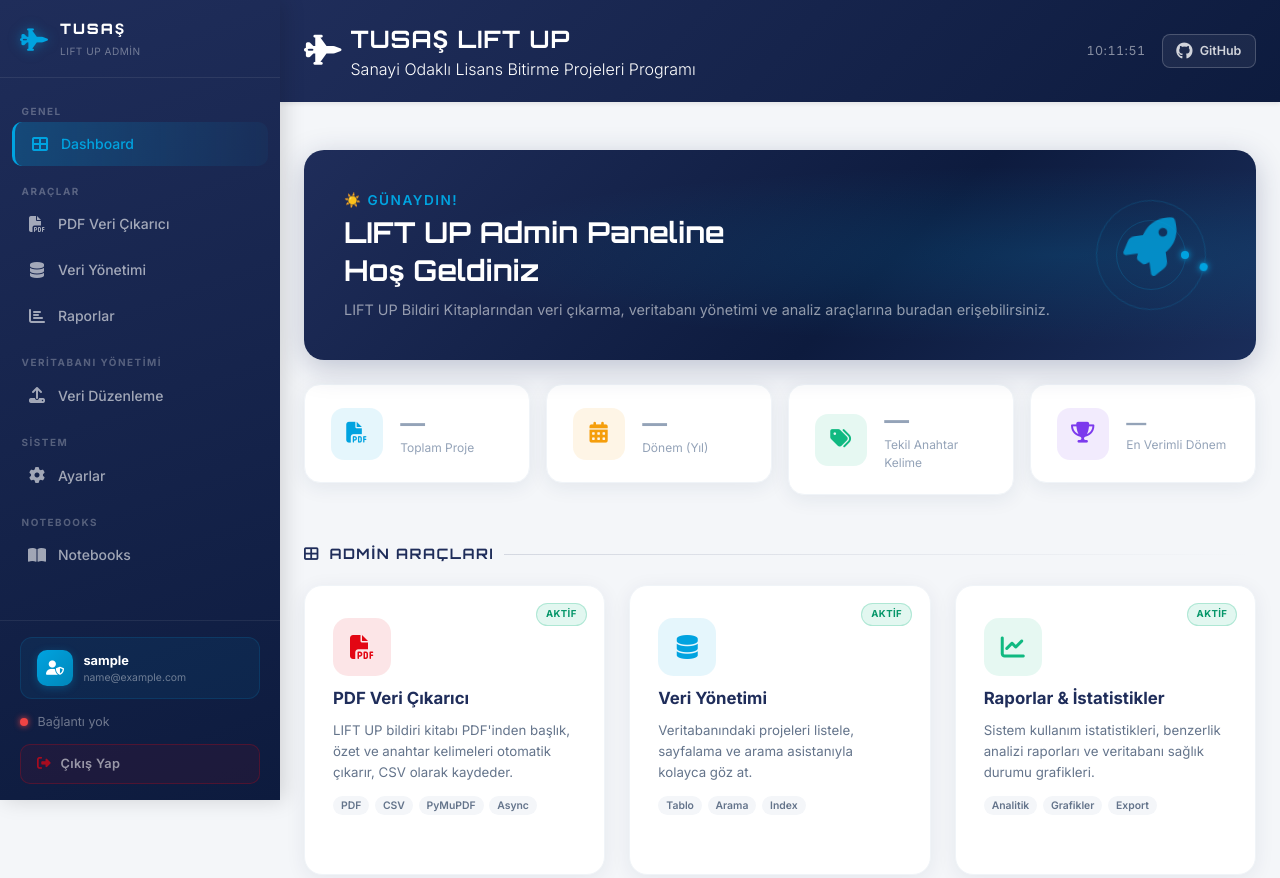
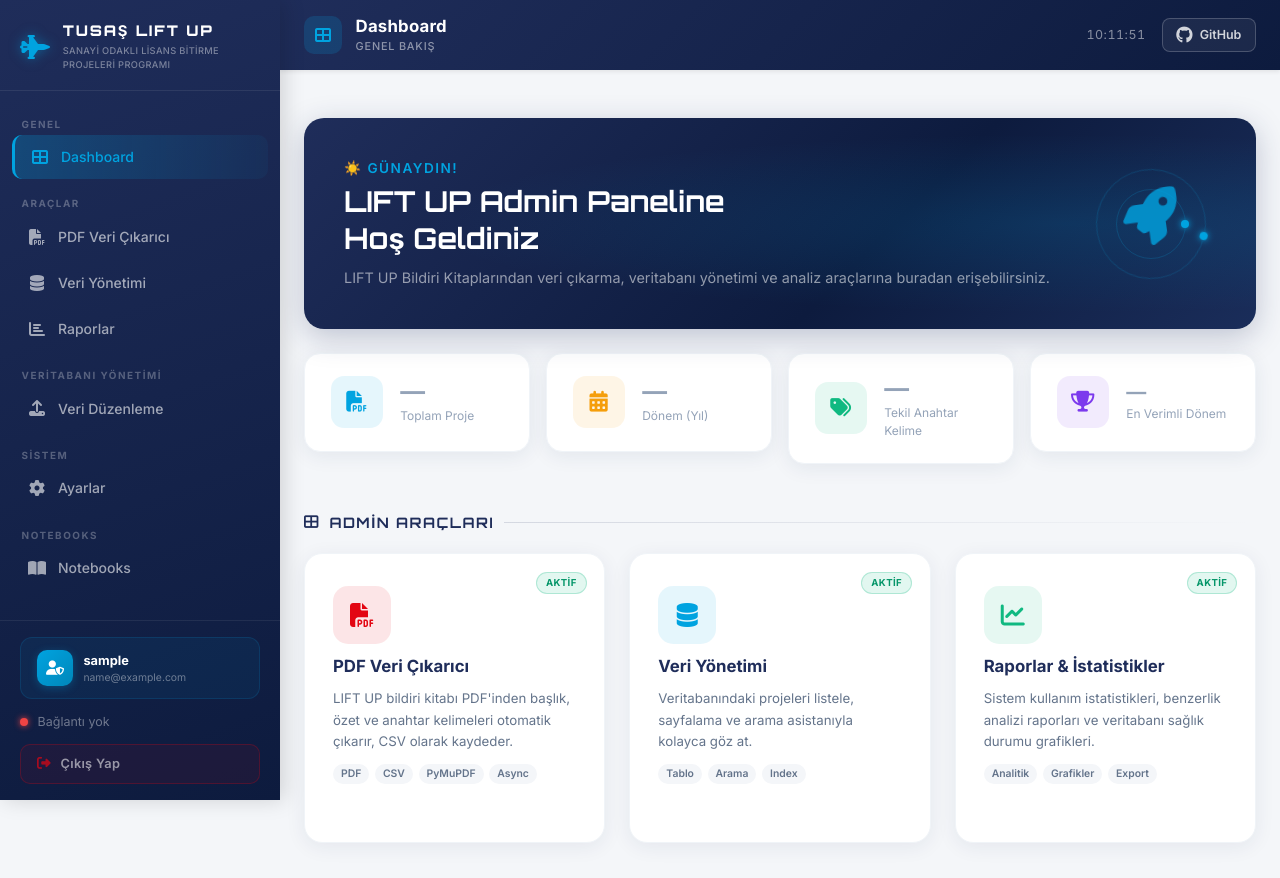
Before and after one commit to ensarakbas77/LIFT-UP-Project-Similarity-Analysis, a plain HTML site: page admin_dashboard/frontend/dashboard/index.html in a window 1280 px wide. Shown: the top 878 px of the page. Drawn offline with nearby package versions, Linux system fonts and the light colour scheme; files that its build step writes are made by us from their sources; no server answers; sample sign-in values are in the browser's storage; files whose address does not match are found by name.

Commit message:
feat: admin_dashboard sidebar updated, tools name added in the navbar

```diff
--- a/admin_dashboard/frontend/dashboard/index.html
+++ b/admin_dashboard/frontend/dashboard/index.html
@@ -24,8 +24,8 @@
             <a href="/dashboard" class="sidebar-drawer-brand">
                 <i class="fas fa-fighter-jet"></i>
                 <div class="sidebar-drawer-brand-text">
-                    <span class="brand-main">TUSAŞ</span>
-                    <span class="brand-sub">LIFT UP Admin</span>
+                    <span class="brand-main">TUSAŞ LIFT UP</span>
+                    <span class="brand-sub">Sanayi Odaklı Lisans Bitirme Projeleri Programı</span>
                 </div>
             </a>
         </div>
@@ -94,25 +94,18 @@
         <!-- Navbar -->
         <nav class="navbar navbar-dark bg-gradient shadow-sm">
             <div class="container-fluid px-4">
-                <div class="d-flex align-items-center gap-3">
-                    <a class="navbar-brand d-flex align-items-center mb-0" href="/dashboard">
-                        <i class="fas fa-fighter-jet me-2 fa-lg"></i>
-                        <div>
-                            TUSAŞ LIFT UP
-                            <span class="d-block fs-6 fw-light" style="font-family:'Inter';letter-spacing:0;">
-                                Sanayi Odaklı Lisans Bitirme Projeleri Programı
-                            </span>
-                        </div>
-                    </a>
+                <div class="navbar-page-header">
+                    <span class="navbar-page-icon"><i class="fas fa-th-large"></i></span>
+                    <div>
+                        <h1 class="navbar-page-title">Dashboard</h1>
+                        <span class="navbar-page-subtitle">Genel Bakış</span>
+                    </div>
                 </div>
                 <div class="d-flex align-items-center gap-3">
                     <span class="navbar-clock" id="navClock"></span>
-                    <a href="https://github.com/ensarakbas77/LIFT-UP-Project-Similarity-Analysis" target="_blank"
-                        rel="noopener noreferrer" title="GitHub Reposu"
-                        style="display:inline-flex;align-items:center;gap:.45rem;padding:.4rem .85rem;border:1px solid rgba(255,255,255,.2);border-radius:8px;color:rgba(255,255,255,.8);font-size:.78rem;font-weight:600;text-decoration:none;transition:all .2s;background:rgba(255,255,255,.06);"
-                        onmouseover="this.style.background='rgba(255,255,255,.15)';this.style.color='#fff';"
-                        onmouseout="this.style.background='rgba(255,255,255,.06)';this.style.color='rgba(255,255,255,.8)';">
-                        <i class="fab fa-github" style="font-size:1.05rem;"></i>
+                    <a href="https://github.com/ensarakbas77/LIFT-UP-Project-Similarity-Analysis"
+                        target="_blank" rel="noopener noreferrer" title="GitHub Reposu" class="navbar-github-btn">
+                        <i class="fab fa-github"></i>
                         <span class="d-none d-md-inline">GitHub</span>
                     </a>
                 </div>
--- a/admin_dashboard/frontend/shared/dashboard.css
+++ b/admin_dashboard/frontend/shared/dashboard.css
@@ -26,39 +26,121 @@
     display: flex;
     align-items: center;
     justify-content: space-between;
-    padding: 1.25rem 1.25rem 1rem;
+    padding: 1.4rem 1.25rem 1.2rem;
     border-bottom: 1px solid rgba(255, 255, 255, .08);
 }
 
 .sidebar-drawer-brand {
     display: flex;
     align-items: center;
-    gap: .75rem;
+    gap: .8rem;
     color: #fff;
     text-decoration: none;
+    min-width: 0;
 }
 
 .sidebar-drawer-brand i {
-    font-size: 1.4rem;
+    font-size: 1.5rem;
     color: var(--tusas-blue);
     filter: drop-shadow(0 0 6px rgba(0, 163, 224, .5));
+    flex-shrink: 0;
+}
+
+.sidebar-drawer-brand-text {
+    display: flex;
+    flex-direction: column;
+    min-width: 0;
 }
 
 .sidebar-drawer-brand-text .brand-main {
     font-family: 'Orbitron', 'Inter', sans-serif;
-    font-size: .9rem;
+    font-size: .92rem;
     font-weight: 900;
     color: #fff;
-    letter-spacing: 2px;
+    letter-spacing: 1.8px;
     display: block;
     line-height: 1.2;
 }
 
 .sidebar-drawer-brand-text .brand-sub {
-    font-size: .63rem;
-    color: rgba(255, 255, 255, .38);
-    letter-spacing: .5px;
+    font-size: .58rem;
+    color: rgba(255, 255, 255, .42);
+    letter-spacing: .35px;
     text-transform: uppercase;
+    line-height: 1.45;
+    margin-top: 4px;
+    font-weight: 500;
+}
+
+/* ── Navbar — Page Title + Actions ───────────── */
+.navbar-page-header {
+    display: flex;
+    align-items: center;
+    gap: .85rem;
+    color: #fff;
+    text-decoration: none;
+    min-width: 0;
+}
+
+.navbar-page-header:hover {
+    color: #fff;
+}
+
+.navbar-page-icon {
+    width: 38px;
+    height: 38px;
+    border-radius: 10px;
+    background: rgba(0, 163, 224, .18);
+    color: var(--tusas-blue);
+    display: inline-flex;
+    align-items: center;
+    justify-content: center;
+    font-size: 1rem;
+    flex-shrink: 0;
+}
+
+.navbar-page-title {
+    font-family: 'Inter', sans-serif;
+    font-size: 1.05rem;
+    font-weight: 700;
+    color: #fff;
+    margin: 0;
+    line-height: 1.2;
+    letter-spacing: .2px;
+}
+
+.navbar-page-subtitle {
+    display: block;
+    font-size: .68rem;
+    font-weight: 500;
+    color: rgba(255, 255, 255, .5);
+    letter-spacing: .8px;
+    text-transform: uppercase;
+    margin-top: 2px;
+}
+
+.navbar-github-btn {
+    display: inline-flex;
+    align-items: center;
+    gap: .45rem;
+    padding: .4rem .85rem;
+    border: 1px solid rgba(255, 255, 255, .2);
+    border-radius: 8px;
+    color: rgba(255, 255, 255, .8);
+    font-size: .78rem;
+    font-weight: 600;
+    text-decoration: none;
+    transition: all .2s;
+    background: rgba(255, 255, 255, .06);
+}
+
+.navbar-github-btn i {
+    font-size: 1.05rem;
+}
+
+.navbar-github-btn:hover {
+    background: rgba(255, 255, 255, .15);
+    color: #fff;
 }
 
 /* Nav Items */
```
Also changed, not shown: admin_dashboard/frontend/data-management/data-management.html (+14 -11 lines), admin_dashboard/frontend/data-update/data-update.html (+14 -11 lines), admin_dashboard/frontend/notebooks/notebooks.html (+14 -11 lines), admin_dashboard/frontend/pdf-extract/pdf-extract.html (+14 -11 lines), admin_dashboard/frontend/reports/reports.html (+14 -11 lines), admin_dashboard/frontend/settings/settings.html (+14 -11 lines).
